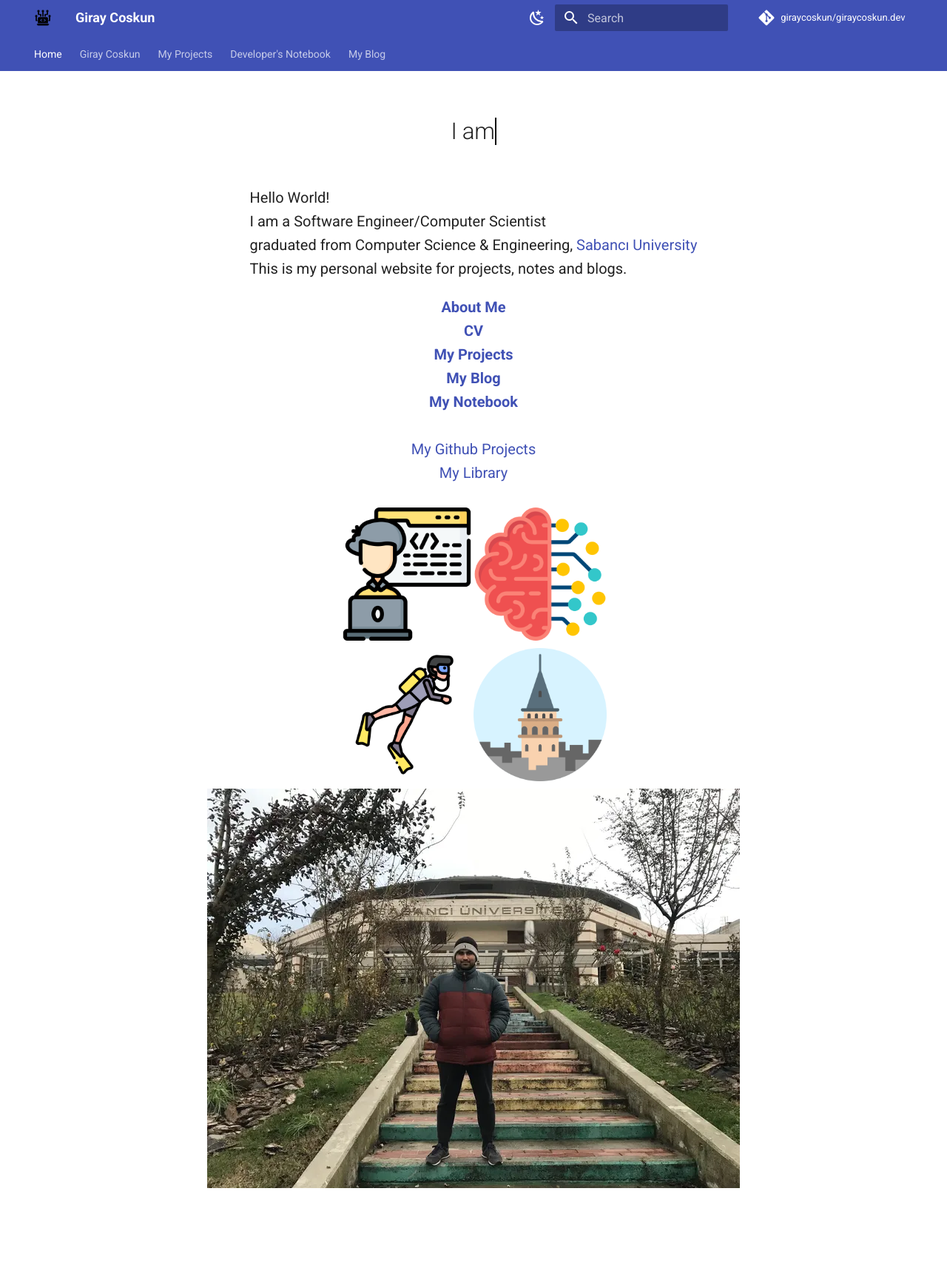
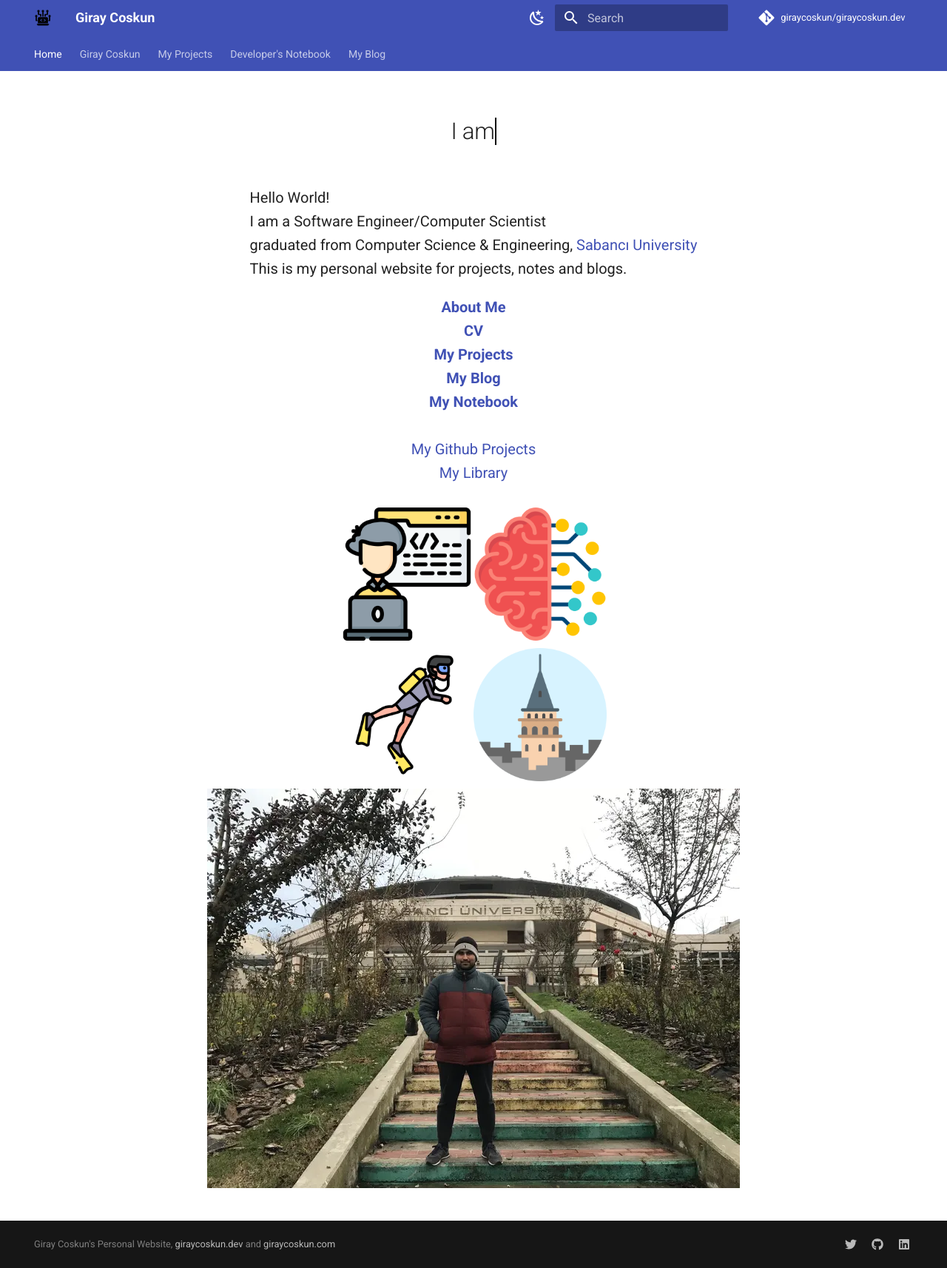
Before and after one commit to giraycoskun/giraycoskun.dev, an MkDocs documentation site: the page built from docs/index.md, in a window 1280 px wide. Shown: the whole page at 74% size. Built offline with MkDocs 1.6.1 and Material for MkDocs 9.7.7, drawn with Linux system fonts in a browser that asks for light colours; nearby versions of some CDN libraries; comment, search, counter and statistics services are not loaded.

Commit message:
restructed home & add new footer

```diff
--- a/overrides/home.html
+++ b/overrides/home.html
@@ -1,6 +1,10 @@
-{% extends "base.html" %} {% block htmltitle %}
+{% extends "base.html" %}
+{% block htmltitle %}
 <title>giraycoskun</title>
-{% endblock %} {% block tabs %} {{ super() }}
+{% endblock %}
+
+{% block styles %}
+{{ super() }}
 <style>
   .main {
     margin: 10px;
@@ -8,6 +12,7 @@
     display: flex;
     justify-content: center;
     text-align: center;
+    margin-bottom: 5px;
   }
 
   .md-header {
@@ -34,6 +39,11 @@
     }
   }
 </style>
+{% endblock %}
+
+{% block tabs %} {{ super() }} {% endblock %}
+
+{% block hero %}
 <section class="mdx-container">
   <div class="md-grid md-typeset">
     <div class="mdx-hero">
@@ -104,6 +114,16 @@
     </div>
   </div>
 </section>
+{% endblock %}
+{% block container %} {% endblock %}
+{% block site_nav %} {% endblock %}
+
+
+{% block footer %}
+{{ super() }}
+{% endblock%}
+
+{% block scripts %}
 <script>
   var TxtType = function(el, toRotate, period) {
     this.toRotate = toRotate;
--- /dev/null
+++ b/overrides/partials/footer.html
@@ -0,0 +1,100 @@
+<!--
+  Copyright (c) 2016-2023 Martin Donath <martin.donath@squidfunk.com>
+
+  Permission is hereby granted, free of charge, to any person obtaining a copy
+  of this software and associated documentation files (the "Software"), to
+  deal in the Software without restriction, including without limitation the
+  rights to use, copy, modify, merge, publish, distribute, sublicense, and/or
+  sell copies of the Software, and to permit persons to whom the Software is
+  furnished to do so, subject to the following conditions:
+
+  The above copyright notice and this permission notice shall be included in
+  all copies or substantial portions of the Software.
+
+  THE SOFTWARE IS PROVIDED "AS IS", WITHOUT WARRANTY OF ANY KIND, EXPRESS OR
+  IMPLIED, INCLUDING BUT NOT LIMITED TO THE WARRANTIES OF MERCHANTABILITY,
+  FITNESS FOR A PARTICULAR PURPOSE AND NON-INFRINGEMENT. IN NO EVENT SHALL THE
+  AUTHORS OR COPYRIGHT HOLDERS BE LIABLE FOR ANY CLAIM, DAMAGES OR OTHER
+  LIABILITY, WHETHER IN AN ACTION OF CONTRACT, TORT OR OTHERWISE, ARISING
+  FROM, OUT OF OR IN CONNECTION WITH THE SOFTWARE OR THE USE OR OTHER DEALINGS
+  IN THE SOFTWARE.
+-->
+
+<!-- Footer -->
+<footer class="md-footer">
+
+    <!-- Link to previous and/or next page -->
+    {% if "navigation.footer" in features %}
+      {% if page.previous_page or page.next_page %}
+        {% if page.meta and page.meta.hide %}
+          {% set hidden = "hidden" if "footer" in page.meta.hide %}
+        {% endif %}
+        <nav
+          class="md-footer__inner md-grid"
+          aria-label="{{ lang.t('footer') }}"
+          {{ hidden }}
+        >
+
+          <!-- Link to previous page -->
+          {% if page.previous_page %}
+            {% set direction = lang.t("footer.previous") %}
+            <a
+              href="{{ page.previous_page.url | url }}"
+              class="md-footer__link md-footer__link--prev"
+              aria-label="{{ direction }}: {{ page.previous_page.title | e }}"
+            >
+              <div class="md-footer__button md-icon">
+                {% set icon = config.theme.icon.previous or "material/arrow-left" %}
+                {% include ".icons/" ~ icon ~ ".svg" %}
+              </div>
+              <div class="md-footer__title">
+                <span class="md-footer__direction">
+                  {{ direction }}
+                </span>
+                <div class="md-ellipsis">
+                  {{ page.previous_page.title }}
+                </div>
+              </div>
+            </a>
+          {% endif %}
+
+          <!-- Link to next page -->
+          {% if page.next_page %}
+            {% set direction = lang.t("footer.next") %}
+            <a
+              href="{{ page.next_page.url | url }}"
+              class="md-footer__link md-footer__link--next"
+              aria-label="{{ direction }}: {{ page.next_page.title | e }}"
+            >
+              <div class="md-footer__title">
+                <span class="md-footer__direction">
+                  {{ direction }}
+                </span>
+                <div class="md-ellipsis">
+                  {{ page.next_page.title }}
+                </div>
+              </div>
+              <div class="md-footer__button md-icon">
+                {% set icon = config.theme.icon.next or "material/arrow-right" %}
+                {% include ".icons/" ~ icon ~ ".svg" %}
+              </div>
+            </a>
+          {% endif %}
+        </nav>
+      {% endif %}
+    {% endif %}
+
+    <!-- Further information -->
+    <div class="md-footer-meta md-typeset">
+      <div class="md-footer-meta__inner md-grid">
+        <div class="md-copyright">
+            Giray Coskun's Personal Website, <a href="https://www.giraycoskun.dev/">giraycoskun.dev</a> and <a href="https://www.giraycoskun.com/">giraycoskun.com</a>
+        </div>
+
+        <!-- Social links -->
+        {% if config.extra.social %}
+          {% include "partials/social.html" %}
+        {% endif %}
+      </div>
+    </div>
+  </footer>
```
Also changed, not shown: other parts of overrides/home.html (+0 -2 lines).
